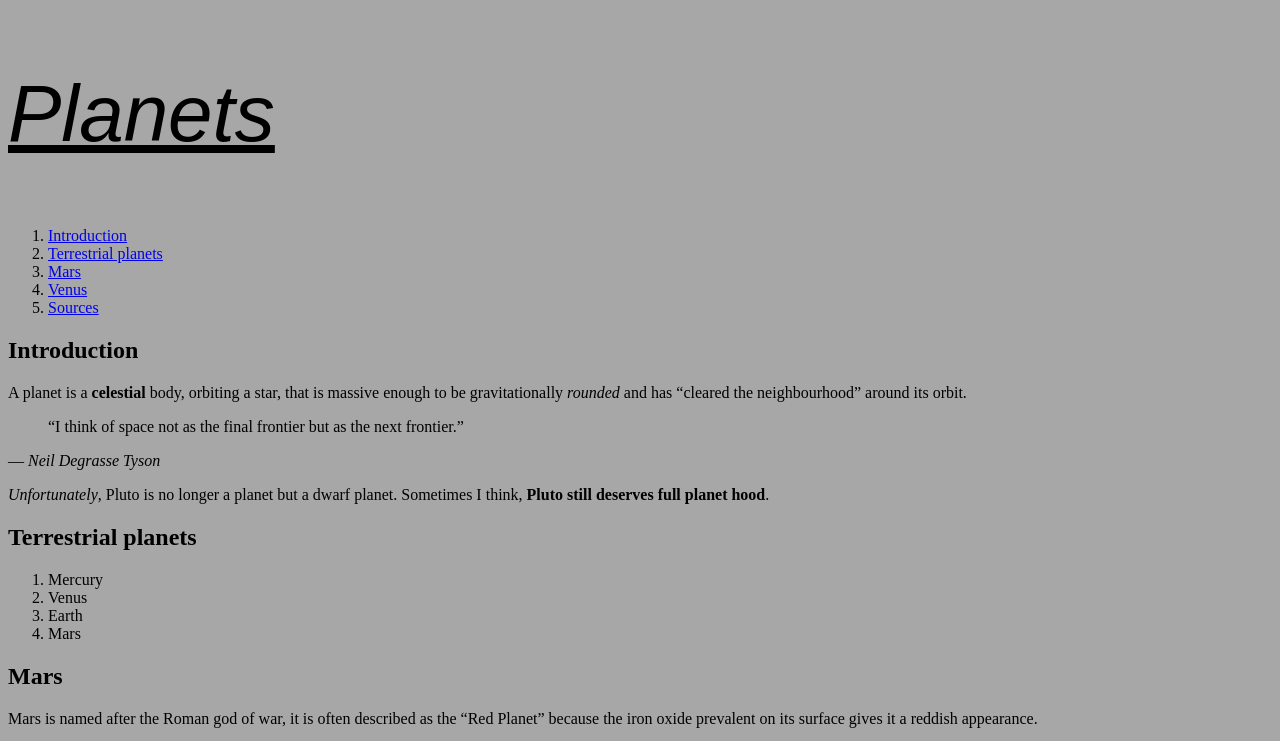
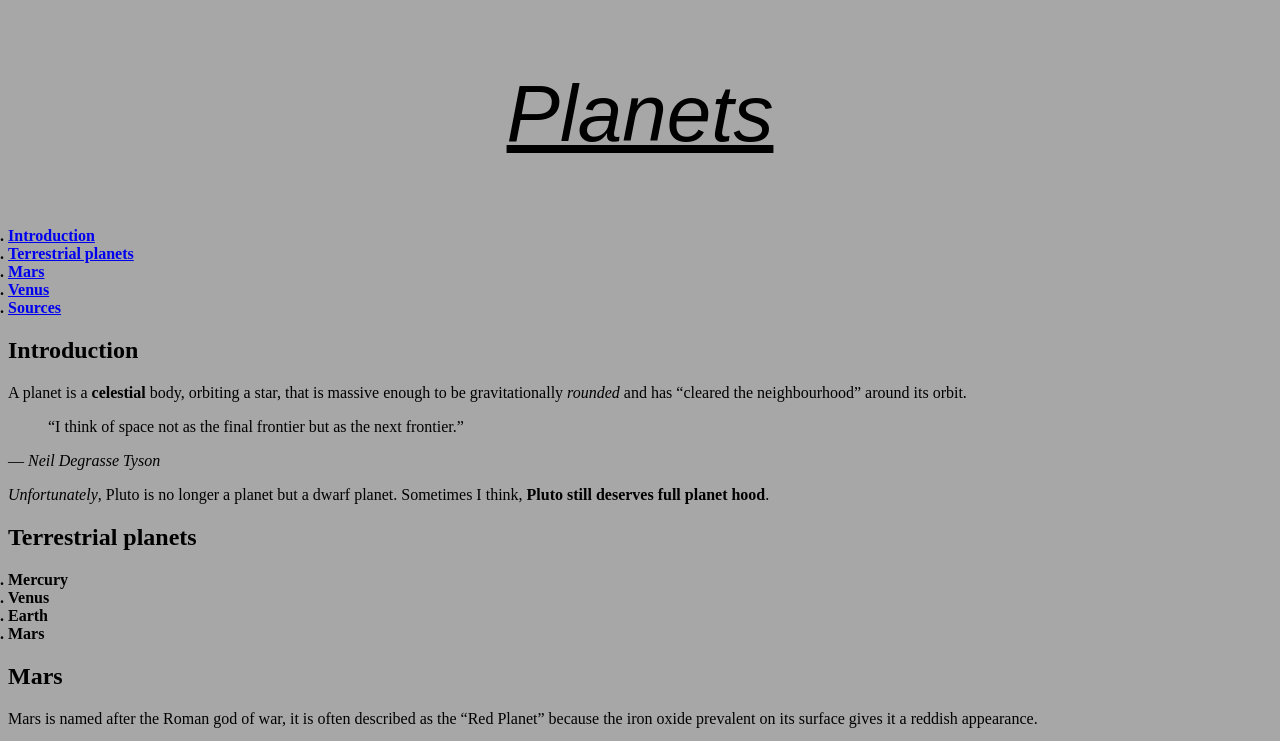
Before and after one commit to Chan0369/dsn1674-assignment-3, a plain HTML site: page index.html in a window 1280 px wide. Shown: the top 741 px of the page. Drawn offline with Linux system fonts and the light colour scheme; a web font is replaced by a local one.

Commit message:
Styled ordered lists and added text align

```diff
--- a/css/main.css
+++ b/css/main.css
@@ -9,4 +9,14 @@ h1 {
   text-decoration: underline;
   font-family: 'Francois One', sans-serif;
   line-height: 1.5;
+  text-align: center;
 }
+
+ol {
+  list-stye-type: none;
+  padding: 0;
+}
+
+li {
+  font-weight: bold;
+}
```
